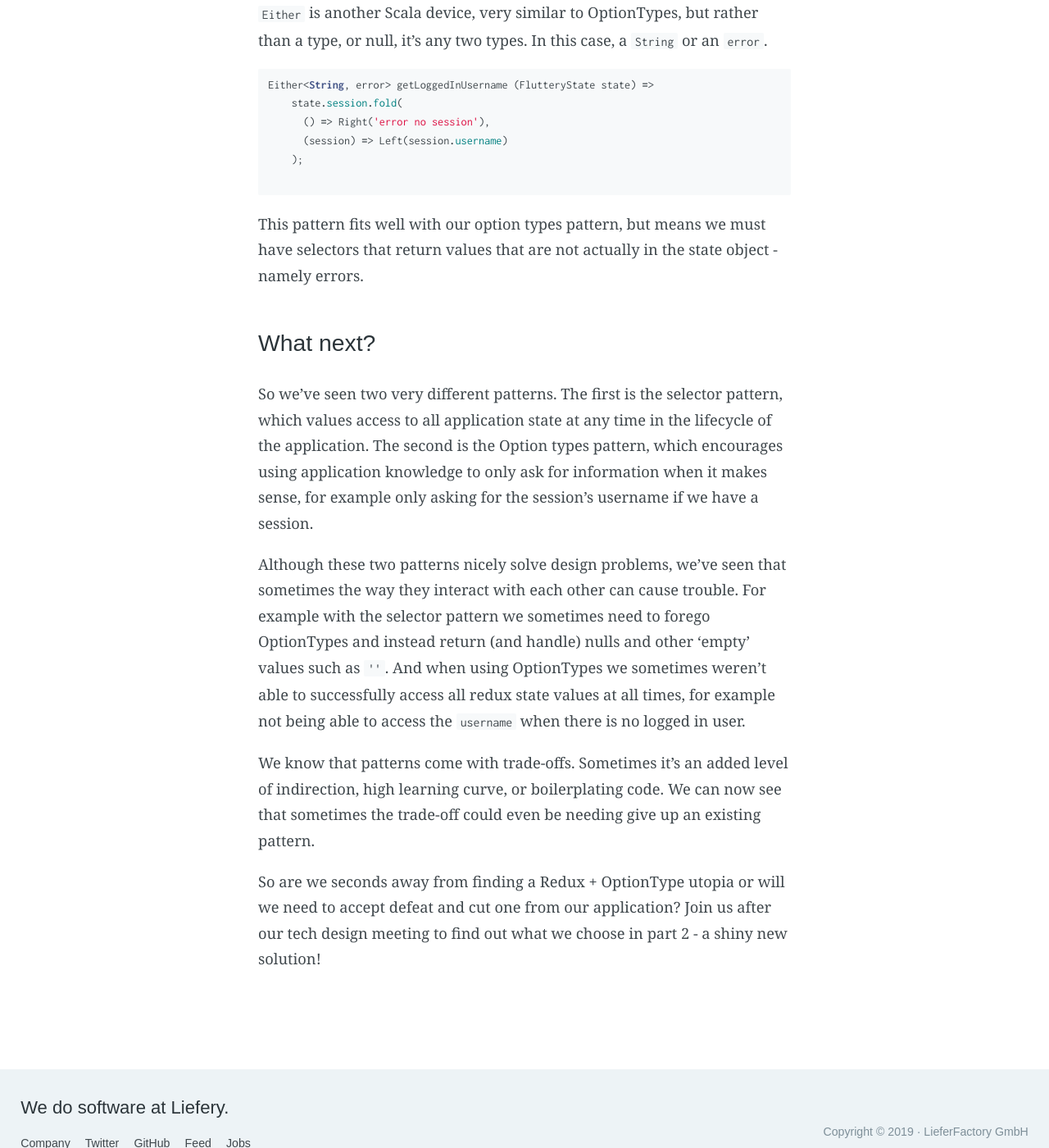
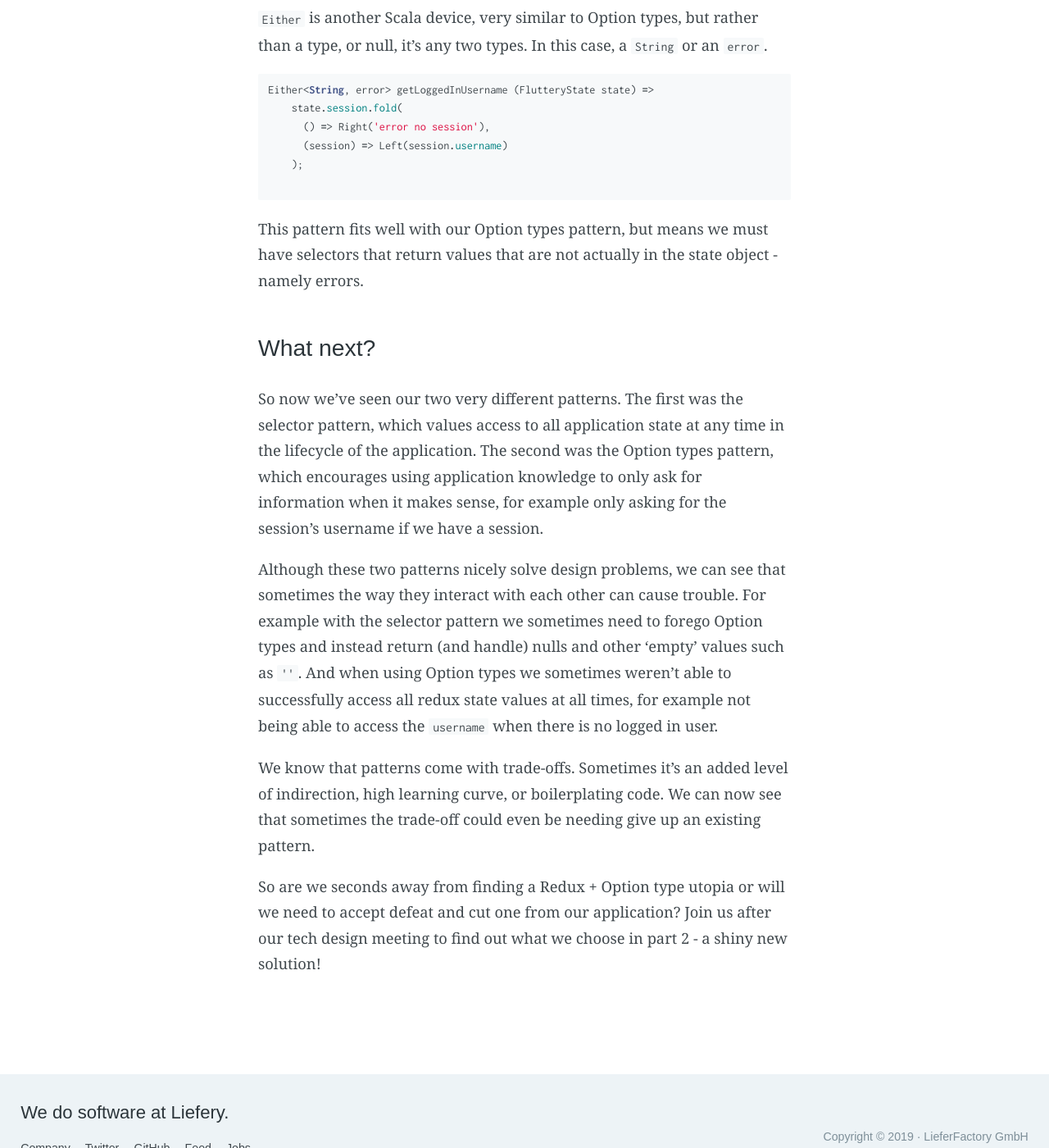
Before and after one commit to liefery-it-legacy/blog, a Jekyll site: the page built from _posts/2019-07-15-battle-of-the-patterns-part-1.md, in a window 1280 px wide and 1400 px high, scrolled down 8714 px. Shown: the whole window at 82% size. Built offline with Jekyll 4.4.1, drawn with Linux system fonts in a browser that asks for light colours; some web fonts are replaced; comment, search, counter and statistics services are not loaded; some of the changed text lies outside the part shown.

Commit message:
small grammar changes

````diff
--- a/_posts/2019-07-15-battle-of-the-patterns-part-1.md
+++ b/_posts/2019-07-15-battle-of-the-patterns-part-1.md
@@ -3,7 +3,7 @@ layout: post
 title: "Battle of the patterns: part 1"
 date: 4-07-2019
 author: Ali Churcher
-tags: flutter flutter_redux redux optiontypes
+tags: flutter flutter_redux redux Optiontypes
 excerpt: "Discovering an incompatibility between Redux Selector pattern and Option types"
 ---
 <figure>
@@ -26,7 +26,7 @@ Without selectors:
 const int count = state.session.user.orders.unpaid.length  // directly access the state field
 ```
 
-With Selectors:
+With selectors:
 ```dart
 const int count = getNumberOfUnpaidBills(state) // call a selector
 ```
@@ -39,7 +39,7 @@ int getNumberOfUnpaidBills(state) {
 ### Option Types
 _A way to remove nulls by providing a type to represent an optional/unknown value_
 
-Option types are a language feature implemented in many function languages such as Haskell (called `maybe`), Rust, Swift and Scala. Our project uses a Dart implementation of Scala Option Types. Option types provide a safe way to handle the absence
+Option types are a language feature implemented in many function languages such as Haskell (called `maybe`), Rust, Swift and Scala. Our project uses a Dart implementation of Scala Option types. Option types provide a safe way to handle the absence
 of a value. The concept of null/nil/undefined is completely avoided and replaced with a type that is optional - i.e. a value that maybe present or not.
 
 For example, if we have a variable `comment` that might be present or not, we can model it like this:
@@ -60,7 +60,7 @@ comment = None();
 Implemented correctly, OptionTypes prevent the errors and surprises caused by unhandled nulls. The type forces you to handle both the presence and absence of the value at compile time.
 
 ## Where the pattern battle begins
-We encountered some situations where OptionTypes and Selectors do not play nicely together. Let’s look at an example involving one important part of our application state – the session.
+We encountered some situations where Option types and selectors do not play nicely together. Let’s look at an example involving one important part of our application state – the session.
 Let's simplify the session code to have three fields: an apiKey, the name of the logged in user, and some orders:
 
 ```dart
@@ -70,11 +70,11 @@ class SessionState {
   final List<Order> userOrders;
 }
 ```
-The session is present in the application state, the centralized state object that we access and update with Redux. Since a session only exists when a user is logged in, this variable is a perfect candidate to use an OptionType.
+The session is present in the application state, the centralized state object that we access and update with Redux. Since a session only exists when a user is logged in, this variable is a perfect candidate to use an Option type.
 
 ```dart
 class State  {
-    final Option<SessionState> session; // Option Type
+    final Option<SessionState> session; // Option type
     String languageCode;
     final Route currentRoute;
     . . .
@@ -122,7 +122,7 @@ This is especially dangerous in an application that uses Option types because th
 ## First fix idea
 _Selectors should not return empty values such as `''` and `[]`_
 
-Where previously our selector returned `''` when the value was not present, what if we returned an option type?
+Where previously our selector returned `''` when the value was not present, what if we returned an Option type?
 ```dart
 Option<String> getLoggedInUsername (FlutteryState state) =>
     state.session.fold(() => None(), (session) => Some(session.username));
@@ -137,15 +137,15 @@ class state  {
     . . .
 }
 ```
-we can see that if session is not there, then the concept of ‘session.username’ does not even exist. It’s not None() it’s just not there at all!
-This design also means added hassle of dealing with the None() scenario of an OptionType in situations when we know for sure that the value is present - in this case when the user is logged in.
+we can see that if session is not there, then the concept of `session.username` does not even exist. It’s not `None()` it’s just not there at all!
+This design also means added hassle of dealing with the `None()` scenario of an Option type in situations when we know for sure that the value is present - in this case when the user is logged in.
 
 ![cat gif](https://media.giphy.com/media/QCHpXmYAYU0TK/giphy.gif)*intermission cat*
 
 ## Second fix idea
-_Favour selector pattern over option when the patterns clashed_
+_Favour selector pattern over Option when the patterns clashed_
 
-To better fit with the fact that our selectors returned empty strings etc, we can remodel our state to match. Rather than the session being an option type, we can make it as an object that was always present. When the user is logged out the session object has empty values. When the user is logged in the values are present.
+To better fit with the fact that our selectors returned empty strings etc, we can remodel our state to match. Rather than the session being an Option type, we can make it as an object that was always present. When the user is logged out the session object has empty values. When the user is logged in the values are present.
 
 ```dart
 class state  {
@@ -179,12 +179,12 @@ String getLoggedInUsername(state) {
 ```
 and the selector return value will always match exactly what is in the state.
 
-The problem with this? We now have to handle our own nulls. We need to check if things are empty or present when we use them – exactly what OptionTypes were added to avoid. We are dealing with the baggage of option types without the benefits of safety. Let's see if we can improve on this.
+The problem with this? We now have to handle our own nulls. We need to check if things are empty or present when we use them – exactly what Option types were added to avoid. We are dealing with the baggage of Option types without the benefits of safety. Let's see if we can improve on this.
 
 ## A compromise?
 _Follow the Option pattern strictly and be more lenient with selectors_
 
-A lot of the difficulty for a selector such as `getLoggedInUsername` arises from the fact that Session is an option. The selector has to handle either the absence or the presence of the session. We can avoid this problem by passing a subset of the state into the selector.
+A lot of the difficulty for a selector such as `getLoggedInUsername` arises from the fact that Session is an Option. The selector has to handle either the absence or the presence of the session. We can avoid this problem by passing a subset of the state into the selector.
 
 before
 ```dart
@@ -202,11 +202,11 @@ This restricts us to only ever calling this selector when the session exists, bu
 
 #### Bonus idea:
 
-There is one more idea to try to get OptionTypes and selectors to play nicely.
+There is one more idea to try to get Option types and selectors to play nicely.
 
 If session is `None()` then we could argue that our application should never be asking the username in the first place. Our application logic should be smart enough to only ask for the username when the user is logged in and we have a session. With this philosophy, if session is `None()` then asking for the session's username could be modelled as an error rather than a `None()`.
 
-`Either` is another Scala device, very similar to OptionTypes, but rather than a type, or null, it's
+`Either` is another Scala device, very similar to Option types, but rather than a type, or null, it's
 any two types. In this case, a `String` or an `error`.
 
 ```dart
@@ -217,18 +217,18 @@ Either<String, error> getLoggedInUsername (FlutteryState state) =>
     );
 
 ```
-This pattern fits well with our option types pattern, but means we must
+This pattern fits well with our Option types pattern, but means we must
 have selectors that return values that are not actually in the state object - namely errors.
 
 
 ## What next?
 
-So we've seen two very different patterns. The first is the selector pattern, which values access to all application state at any time in the lifecycle of the application. The second is the Option types pattern, which encourages using application knowledge to only ask for information when it makes sense, for example only asking for the session's username if we have a session.
+So now we've seen our two very different patterns. The first was the selector pattern, which values access to all application state at any time in the lifecycle of the application. The second was the Option types pattern, which encourages using application knowledge to only ask for information when it makes sense, for example only asking for the session's username if we have a session.
 
-Although these two patterns nicely solve design problems, we've seen that
-sometimes the way they interact with each other can cause trouble. For example with the selector pattern we sometimes need to forego OptionTypes and instead return (and handle) nulls and other 'empty' values such as `''`. And when using OptionTypes we sometimes weren't able to successfully access all redux state values at all times, for example not being able to access the `username` when there is no logged in user.
+Although these two patterns nicely solve design problems, we can see that
+sometimes the way they interact with each other can cause trouble. For example with the selector pattern we sometimes need to forego Option types and instead return (and handle) nulls and other 'empty' values such as `''`. And when using Option types we sometimes weren't able to successfully access all redux state values at all times, for example not being able to access the `username` when there is no logged in user.
 
  We know that patterns come with trade-offs. Sometimes it’s an added level of indirection, high learning curve, or boilerplating code. We can now see that sometimes the trade-off could even be needing give up an existing pattern.
 
-So are we seconds away from finding a Redux + OptionType utopia or will we need to accept defeat and cut one from our application?
+So are we seconds away from finding a Redux + Option type utopia or will we need to accept defeat and cut one from our application?
 Join us after our tech design meeting to find out what we choose in part 2 - a shiny new solution!
````
